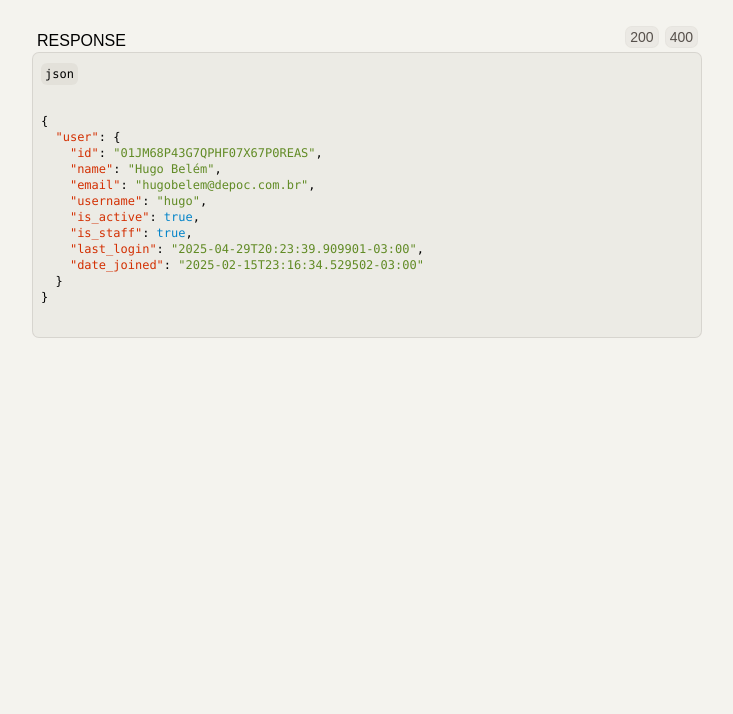
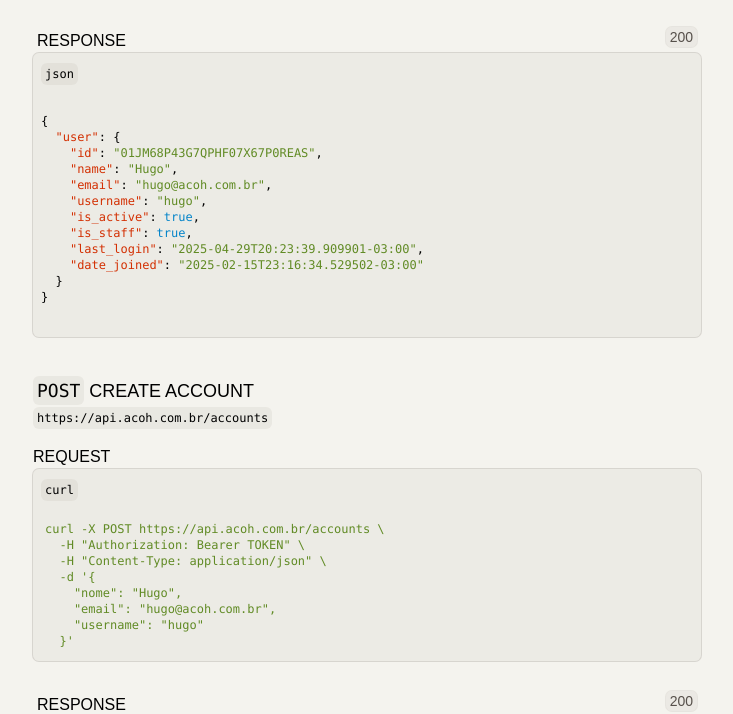
Before and after one commit to hugobelem/portfolio, a Next.js app: page /depoc in a window 1280 px wide. Shown: the part 3819-4533 px from the top of the page, without its empty margins (363-1096 px from the left). Before the commit the page ends 4188 px from the top, so only its background shows below. Built offline with nearby package versions, Linux system fonts and the light colour scheme; a web font is replaced by a local one.

Commit message:
chore: add user/post

```diff
--- a/src/app/depoc/page.tsx
+++ b/src/app/depoc/page.tsx
@@ -1,8 +1,8 @@
 const userData = {
   user: {
     id: "01JM68P43G7QPHF07X67P0REAS",
-    name: "Hugo Belém",
-    email: "hugobelem@depoc.com.br",
+    name: "Hugo",
+    email: "hugo@acoh.com.br",
     username: "hugo",
     is_active: true,
     is_staff: true,
@@ -428,7 +428,7 @@ export default function Depoc() {
                       <td className="p-2 ring-1 ring-secondary/50 rounded-md">
                         200
                       </td>
-                      <td className="p-2 ring-1 ring-secondary/50 rounded-md text-nowrap">
+                      <td className="p-2 ring-1 ring-secondary/50 rounded-md">
                         Successfully processed the request.
                       </td>
                     </tr>
@@ -436,7 +436,7 @@ export default function Depoc() {
                       <td className="p-2 ring-1 ring-secondary/50 rounded-md">
                         201
                       </td>
-                      <td className="p-2 ring-1 ring-secondary/50 rounded-md text-nowrap">
+                      <td className="p-2 ring-1 ring-secondary/50 rounded-md">
                         Resource created Successfully.
                       </td>
                     </tr>
@@ -444,7 +444,7 @@ export default function Depoc() {
                       <td className="p-2 ring-1 ring-secondary/50 rounded-md">
                         204
                       </td>
-                      <td className="p-2 ring-1 ring-secondary/50 rounded-md text-nowrap">
+                      <td className="p-2 ring-1 ring-secondary/50 rounded-md">
                         Request succeeded, no data returned.
                       </td>
                     </tr>
@@ -472,7 +472,7 @@ export default function Depoc() {
                       <td className="p-2 ring-1 ring-secondary/50 rounded-md">
                         400
                       </td>
-                      <td className="p-2 ring-1 ring-secondary/50 rounded-md text-nowrap">
+                      <td className="p-2 ring-1 ring-secondary/50 rounded-md">
                         • Validation error.
                         <br />
                         • Invalid request.
@@ -485,7 +485,7 @@ export default function Depoc() {
                       <td className="p-2 ring-1 ring-secondary/50 rounded-md">
                         401
                       </td>
-                      <td className="p-2 ring-1 ring-secondary/50 rounded-md text-nowrap">
+                      <td className="p-2 ring-1 ring-secondary/50 rounded-md">
                         The bearer token is not valid.
                       </td>
                     </tr>
@@ -493,7 +493,7 @@ export default function Depoc() {
                       <td className="p-2 ring-1 ring-secondary/50 rounded-md">
                         403
                       </td>
-                      <td className="p-2 ring-1 ring-secondary/50 rounded-md text-nowrap">
+                      <td className="p-2 ring-1 ring-secondary/50 rounded-md">
                         Client doesn't have permission to perform this
                         operation.
                       </td>
@@ -510,7 +510,7 @@ export default function Depoc() {
                       <td className="p-2 ring-1 ring-secondary/50 rounded-md">
                         405
                       </td>
-                      <td className="p-2 ring-1 ring-secondary/50 rounded-md text-nowrap">
+                      <td className="p-2 ring-1 ring-secondary/50 rounded-md">
                         Method not allowed.
                       </td>
                     </tr>
@@ -518,7 +518,7 @@ export default function Depoc() {
                       <td className="p-2 ring-1 ring-secondary/50 rounded-md">
                         429
                       </td>
-                      <td className="p-2 ring-1 ring-secondary/50 rounded-md text-nowrap">
+                      <td className="p-2 ring-1 ring-secondary/50 rounded-md">
                         This request exceeds the number of requests allowed.
                       </td>
                     </tr>
@@ -526,7 +526,7 @@ export default function Depoc() {
                       <td className="p-2 ring-1 ring-secondary/50 rounded-md">
                         500
                       </td>
-                      <td className="p-2 ring-1 ring-secondary/50 rounded-md text-nowrap">
+                      <td className="p-2 ring-1 ring-secondary/50 rounded-md">
                         An unexpected error occurred.
                       </td>
                     </tr>
@@ -594,8 +594,49 @@ export default function Depoc() {
                   <button className="px-1 mb-1.5 ring-1 ring-secondary/25 rounded-md cursor-pointer bg-secondary/15">
                     200
                   </button>
+                </div>
+              </div>
+
+              <div className="p-2 ring-1 normal-case ring-secondary/50 rounded-md bg-secondary/15 overflow-scroll">
+                <span className="code">json</span>
+                <div className="mt-1">
+                  <span className="code bg-secondary/0">
+                    <pre>{colorizeJSON(userData)}</pre>
+                  </span>
+                </div>
+              </div>
+            </article>
+
+            <article className="sm:mr-40">
+              <p className="mt-10 text-lg text-start">
+                <span className="code text-lg">POST</span> create account
+              </p>
+              <span className="code normal-case">
+                https://api.acoh.com.br/accounts
+              </span>
+
+              <p className="mt-4">request</p>
+              <div className="p-2 ring-1 normal-case ring-secondary/50 rounded-md bg-secondary/15">
+                <span className="code">curl</span>
+                <div className="mt-4">
+                  <pre className="code text-[#618B25] bg-secondary/0">
+                    {`curl -X POST https://api.acoh.com.br/accounts \\
+  -H "Authorization: Bearer TOKEN" \\
+  -H "Content-Type: application/json" \\
+  -d '{
+    "nome": "Hugo",
+    "email": "hugo@acoh.com.br",
+    "username": "hugo"
+  }'`}
+                  </pre>
+                </div>
+              </div>
+
+              <div className="px-1 flex justify-between items-end relative w-full">
+                <p className="mt-8">response</p>
+                <div className="flex gap-2 text-sm text-primary/90">
                   <button className="px-1 mb-1.5 ring-1 ring-secondary/25 rounded-md cursor-pointer bg-secondary/15">
-                    400
+                    200
                   </button>
                 </div>
               </div>
```
